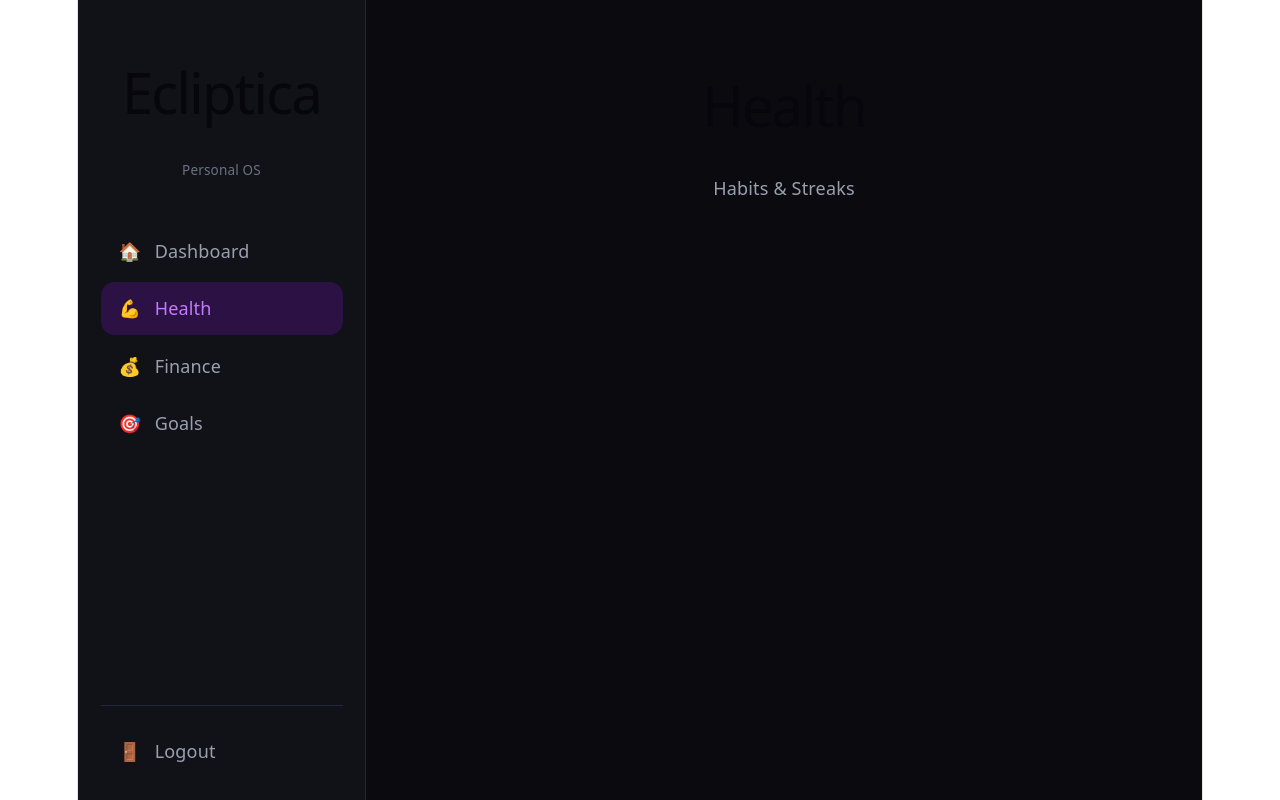
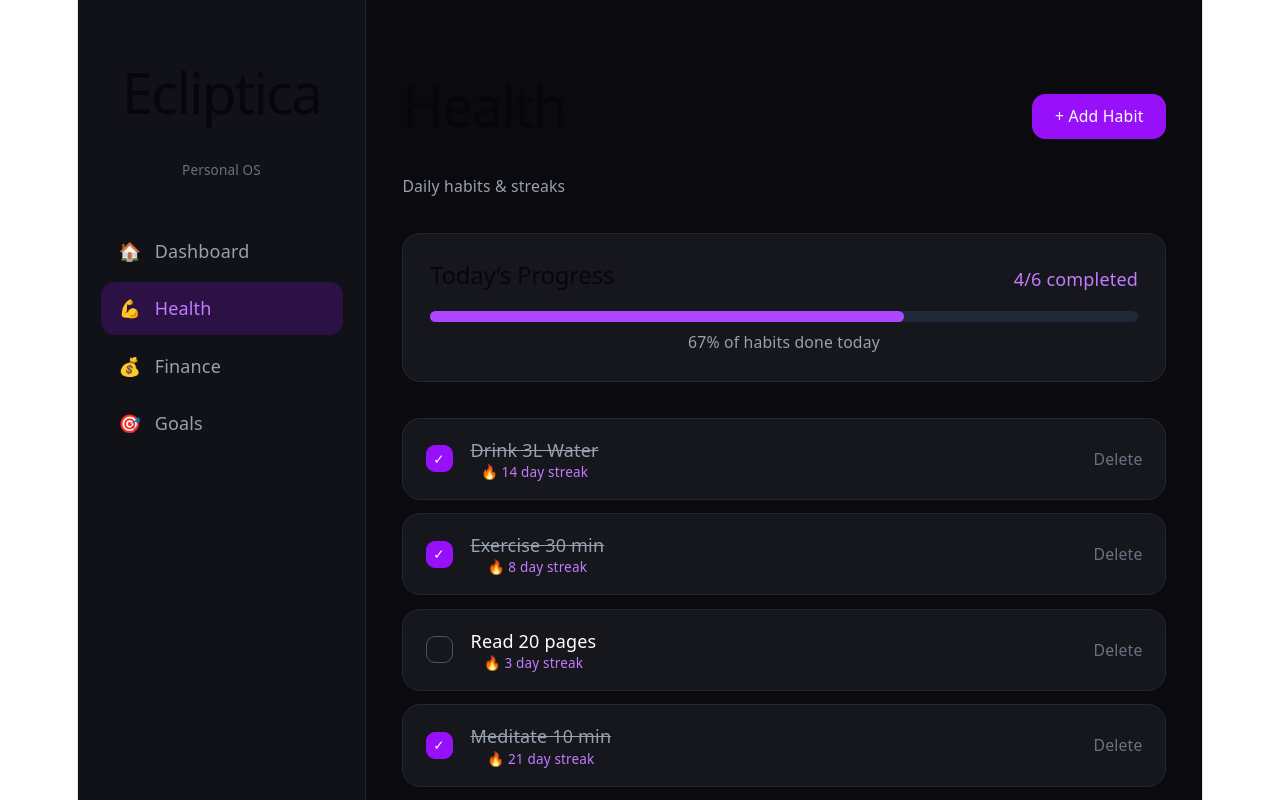
Before and after one commit to sneh777a/ecliptica, a React (Vite) app in the folder frontend/: page /health in a window 1280 px wide. Shown: the top 800 px of the page. Built offline with nearby package versions, Linux system fonts and the light colour scheme.

Commit message:
Implement habit tracking functionality in Health component

```diff
--- a/frontend/src/pages/Health.jsx
+++ b/frontend/src/pages/Health.jsx
@@ -1,8 +1,147 @@
+import { useState } from "react";
+
 export default function Health() {
+  const [habits, setHabits] = useState([
+    { id: 1, name: "Drink 3L Water", streak: 14, done: true },
+    { id: 2, name: "Exercise 30 min", streak: 8, done: true },
+    { id: 3, name: "Read 20 pages", streak: 3, done: false },
+    { id: 4, name: "Meditate 10 min", streak: 21, done: true },
+    { id: 5, name: "No Sugar", streak: 2, done: false },
+    { id: 6, name: "Sleep before 11 PM", streak: 5, done: true },
+  ]);
+
+  const [showForm, setShowForm] = useState(false);
+  const [newHabit, setNewHabit] = useState("");
+
+  const completedCount = habits.filter((h) => h.done).length;
+  const totalCount = habits.length;
+  const progressPercent = totalCount === 0 ? 0 : Math.round((completedCount / totalCount) * 100);
+
+  const toggleHabit = (id) => {
+    setHabits(
+      habits.map((habit) =>
+        habit.id === id ? { ...habit, done: !habit.done } : habit
+      )
+    );
+  };
+
+  const addHabit = (e) => {
+    e.preventDefault();
+    if (!newHabit.trim()) return;
+
+    const habit = {
+      id: Date.now(),
+      name: newHabit,
+      streak: 0,
+      done: false,
+    };
+
+    setHabits([habit, ...habits]);
+    setNewHabit("");
+    setShowForm(false);
+  };
+
+  const deleteHabit = (id) => {
+    setHabits(habits.filter((habit) => habit.id !== id));
+  };
+
   return (
-    <div>
-      <h1 className="text-2xl font-semibold mb-2">Health</h1>
-      <p className="text-gray-400">Habits & Streaks</p>
+    <div className="space-y-8">
+      {/* Header */}
+      <div className="flex items-center justify-between">
+        <div>
+          <h1 className="text-2xl font-semibold">Health</h1>
+          <p className="text-gray-400 text-sm mt-1">Daily habits & streaks</p>
+        </div>
+        <button
+          onClick={() => setShowForm(!showForm)}
+          className="bg-purple-600 hover:bg-purple-500 px-5 py-2.5 rounded-xl text-sm font-medium transition"
+        >
+          + Add Habit
+        </button>
+      </div>
+
+      {/* Progress Card */}
+      <div className="bg-[#16161d] border border-gray-800 rounded-2xl p-6">
+        <div className="flex items-center justify-between mb-3">
+          <h2 className="text-sm text-gray-400">Today’s Progress</h2>
+          <span className="text-purple-400 font-medium">
+            {completedCount}/{totalCount} completed
+          </span>
+        </div>
+        <div className="w-full bg-gray-800 rounded-full h-2.5 mb-2">
+          <div
+            className="bg-purple-500 h-2.5 rounded-full transition-all"
+            style={{ width: `${progressPercent}%` }}
+          ></div>
+        </div>
+        <p className="text-sm text-gray-400">{progressPercent}% of habits done today</p>
+      </div>
+
+      {/* Add Habit Form */}
+      {showForm && (
+        <form
+          onSubmit={addHabit}
+          className="bg-[#16161d] border border-gray-800 rounded-2xl p-5 flex gap-3"
+        >
+          <input
+            type="text"
+            value={newHabit}
+            onChange={(e) => setNewHabit(e.target.value)}
+            placeholder="Enter habit name..."
+            className="flex-1 bg-[#0f0f13] border border-gray-700 rounded-xl px-4 py-2.5 text-sm focus:outline-none focus:border-purple-500"
+            autoFocus
+          />
+          <button
+            type="submit"
+            className="bg-purple-600 hover:bg-purple-500 px-5 py-2.5 rounded-xl text-sm transition"
+          >
+            Add
+          </button>
+        </form>
+      )}
+
+      {/* Habits List */}
+      <div className="space-y-3">
+        {habits.map((habit) => (
+          <div
+            key={habit.id}
+            className="bg-[#16161d] border border-gray-800 rounded-2xl px-5 py-4 flex items-center justify-between hover:border-gray-700 transition"
+          >
+            <div className="flex items-center gap-4">
+              <button
+                onClick={() => toggleHabit(habit.id)}
+                className={`w-6 h-6 rounded-lg border flex items-center justify-center transition ${
+                  habit.done
+                    ? "bg-purple-600 border-purple-600"
+                    : "border-gray-600 hover:border-purple-500"
+                }`}
+              >
+                {habit.done && <span className="text-xs">✓</span>}
+              </button>
+              <div>
+                <p
+                  className={`font-medium ${
+                    habit.done ? "text-gray-400 line-through" : "text-white"
+                  }`}
+                >
+                  {habit.name}
+                </p>
+                <p className="text-xs text-purple-400 mt-0.5">
+                  🔥 {habit.streak} day streak
+                </p>
+              </div>
+            </div>
+
+            <button
+              onClick={() => deleteHabit(habit.id)}
+              className="text-gray-500 hover:text-red-400 text-sm transition"
+            >
+              Delete
+            </button>
+          </div>
+        ))}
+      </div>
     </div>
   );
 }
```
